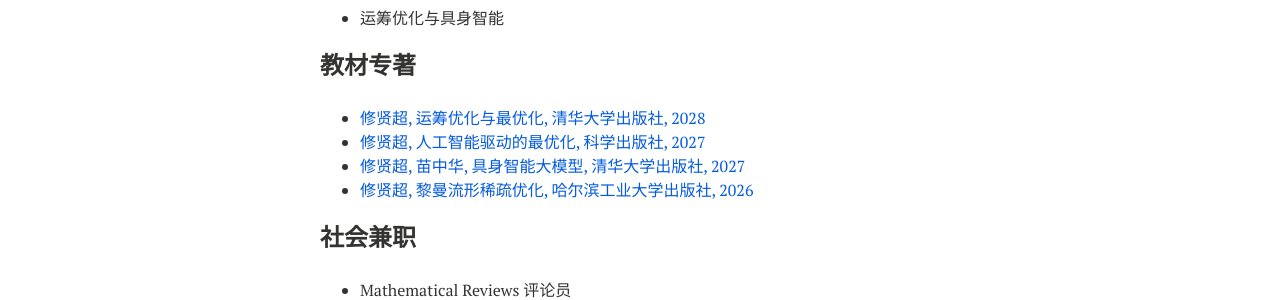
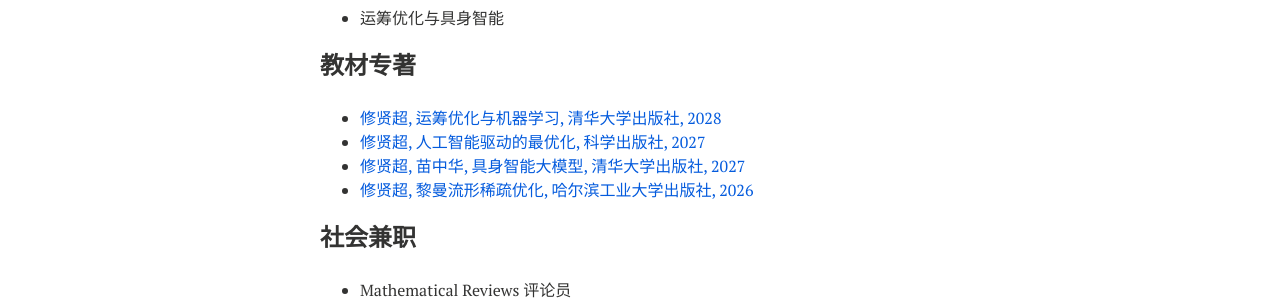
Before and after one commit to xianchaoxiu/xianchaoxiu.github.io, a Jekyll site: the page built from chinese/index.md, in a window 1280 px wide. Shown: the part 443-743 px from the top of the page. Built offline with Jekyll 4.4.1, drawn with Linux system fonts in a browser that asks for light colours; nearby versions of some CDN libraries.

Commit message:
Update index.md

```diff
--- a/chinese/index.md
+++ b/chinese/index.md
@@ -24,7 +24,7 @@ share: false
 
 ### 教材专著
 
-* <a href="https://xianchaoxiu.github.io/chinese/book/ORO/" class="textlink" target="_blank"> 修贤超, 运筹优化与最优化, 清华大学出版社, 2028  </a> <br>
+* <a href="https://xianchaoxiu.github.io/chinese/book/ORO/" class="textlink" target="_blank"> 修贤超, 运筹优化与机器学习, 清华大学出版社, 2028  </a> <br>
 * <a href="https://xianchaoxiu.github.io/chinese/book/AIO/" class="textlink" target="_blank"> 修贤超, 人工智能驱动的最优化, 科学出版社, 2027   </a> <br>
 * <a href="https://xianchaoxiu.github.io/chinese/book/VLA/" class="textlink" target="_blank"> 修贤超, 苗中华, 具身智能大模型, 清华大学出版社, 2027  </a> <br>
 * <a href="https://xianchaoxiu.github.io/chinese/book/OPT/" class="textlink" target="_blank"> 修贤超, 黎曼流形稀疏优化, 哈尔滨工业大学出版社, 2026 </a> <br>
```
